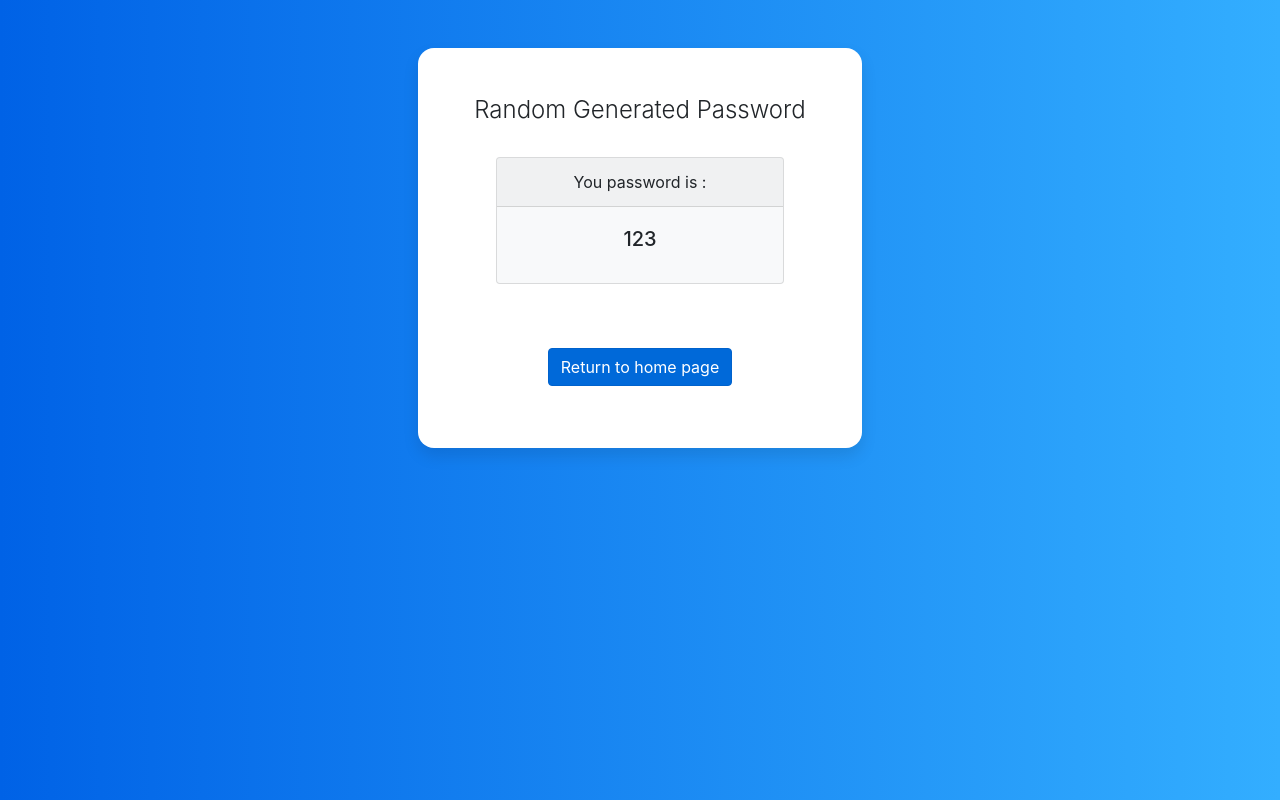
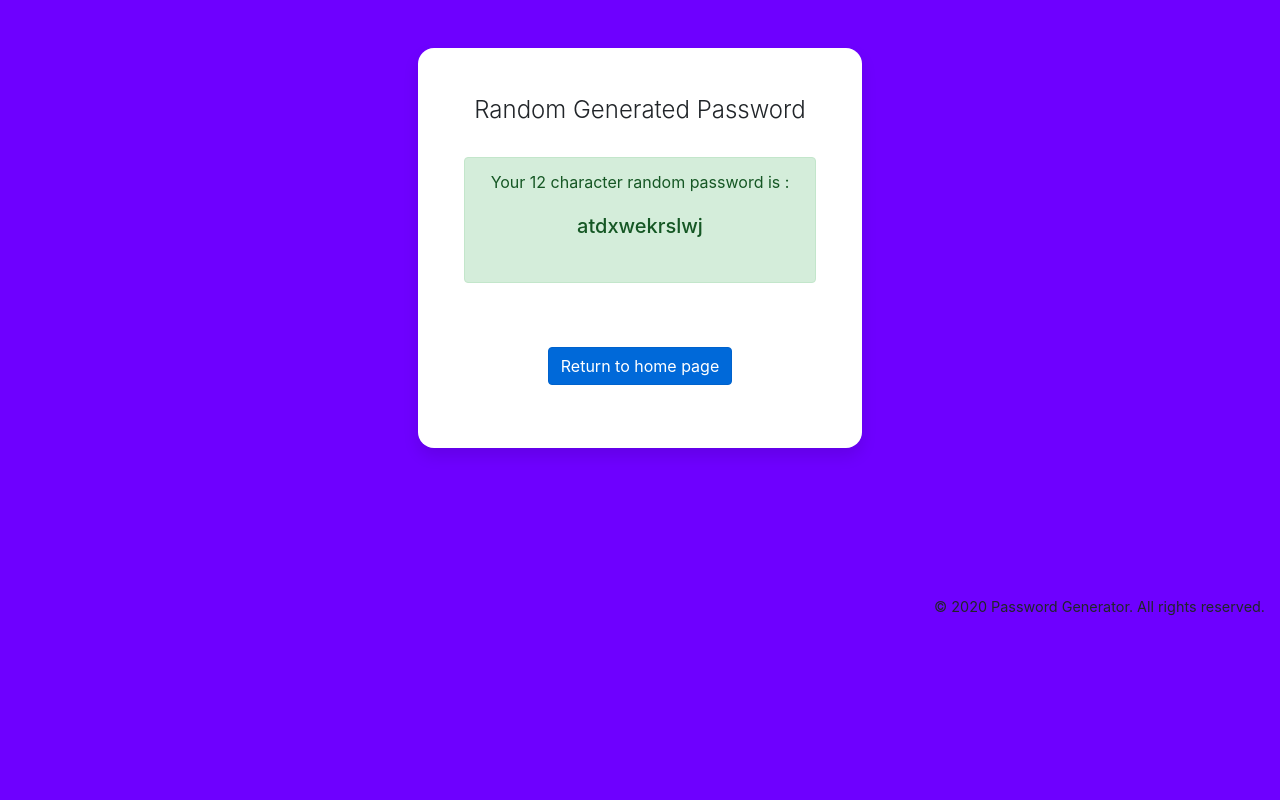
Before and after one commit to jerin17/password-generator-django3, a Django app: page /password/ in a window 1280 px wide. Run offline with Django 3.2, Linux system fonts and the light colour scheme; some libraries are stand-ins or nearby versions.

Commit message:
generate password and polish

```diff
--- a/generator/templates/password.html
+++ b/generator/templates/password.html
@@ -5,16 +5,16 @@
 <link rel="stylesheet" href="https://stackpath.bootstrapcdn.com/bootstrap/4.4.1/css/bootstrap.min.css" integrity="sha384-Vkoo8x4CGsO3+Hhxv8T/Q5PaXtkKtu6ug5TOeNV6gBiFeWPGFN9MuhOf23Q9Ifjh" crossorigin="anonymous">
 
 </head>
-<body style="background: #007bff;background: linear-gradient(to right, #0062E6, #33AEFF);">
+<body style="background-color: #6e00ff;">
 
-<div class="container mt-5">
+<div class="container mt-5" style="min-height: 500px">
 
 	<div class="container px-3 py-5 text-center" style="background: white;width:40%; height: 400px;box-shadow: 0 0.5rem 1rem 0 rgba(0, 0, 0, 0.1);border-radius: 1rem">
 
 		<h5 style="margin-bottom: 2rem;font-weight: 300;font-size: 1.5rem;">Random Generated Password</h5>
 			<center>
-			<div class="card bg-light mb-3" style="max-width: 18rem;">
-			  <div class="card-header">You password is :</div>
+			<div class="mb-3 alert alert-success" style="max-width: 22rem;">
+			  <div class="header">Your {{len}} character random password is :</div>
 			  <div class="card-body">
 			    <h5 class="card-title">{{ password }}</h5>
 			  </div>
@@ -24,5 +24,11 @@
 	</div>
 </div>
 
+<footer class="float-right">
+  <div class="container mt-5">
+  	<p style="font-size: 90%;">© {% now "Y" %} Password Generator. All rights reserved.</p>
+  </div>
+</footer>
+
 </body>
 </html>
--- a/generator/views.py
+++ b/generator/views.py
@@ -1,8 +1,22 @@
 from django.shortcuts import render
+import random
 
 def home(request):
 	return render(request, 'home.html')
 
 def password(request):
-	password = 123
-	return render(request, 'password.html',{'password':password})
+	password = ""
+	char = list('qwertyuiopasdfghjklzxcvbnm')
+	len = int(request.GET.get('length',12))
+
+	if request.GET.get('uppercase'):
+		char.extend(list('QWERTYUIOPASDFGHJKLZXCVBNM'))
+	if request.GET.get('numbers'):
+		char.extend(list('1234567890'))
+	if request.GET.get('special'):
+		char.extend(list('!@#$%^&*()_+?>:~'))
+
+	for x in range(len):
+		password += random.choice(char)
+
+	return render(request, 'password.html',{'password':password, 'len':len})
```
Also changed, not shown: generator/templates/home.html (+10 -4 lines).
